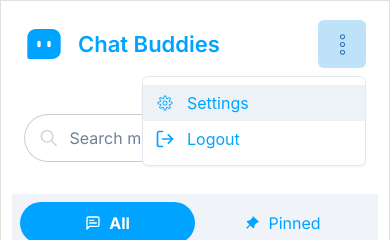
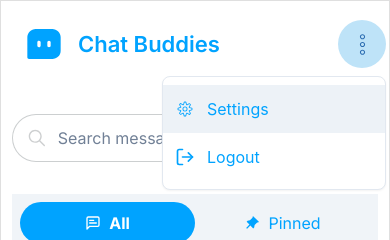
Before and after one commit to Muhammad-Huzaifa24/chat-app-UI, a React (Vite) app: page / in a window 390 px wide. Both pictures are taken after a click on the button "Menu". Shown: the top 240 px of the page. Built offline with nearby package versions, Linux system fonts and the light colour scheme.

Commit message:
add padding and spacing

```diff
--- a/src/App.jsx
+++ b/src/App.jsx
@@ -4,7 +4,7 @@ import ChatSection from "./components/ChatSection"
 function App() {
 
   return (
-    <div className="flex bg-[#F5F5F5] min-h-screen w-screen min-w-sm">
+    <div className="flex bg-[#F5F5F5] h-screen w-screen min-w-sm">
       <ChatPeople/>
       <ChatSection/>
     </div>
--- a/src/components/ChatPeople.jsx
+++ b/src/components/ChatPeople.jsx
@@ -41,7 +41,7 @@ const ChatPeople = () => {
   return (
     <>
       <div className='md:w-2/5 w-full  h-screen overflow-auto bg-[#FFFFFF] shadow-[inset_0_0_0_1px_rgba(94,94,94,0.2)] flex flex-col'>
-        <div role="logo-and-text" className="flex px-6 py-5 items-center gap-3.5">
+        <div role="logo-and-text" className="flex pl-6 pr-1 sm:px-6 py-5 items-center gap-3.5">
           <ChatAppIcon />
           <span className='f-inter font-semibold text-[22px] text-[#00A3FF] grow-1'>Chat Buddies</span>
           <div className="md:hidden block">
@@ -49,7 +49,7 @@ const ChatPeople = () => {
           />
           </div>
         </div>
-        <div role="search-and-add-contact" className="w-full  mt-6.5 px-6 mb-7 flex items-center gap-3">
+        <div role="search-and-add-contact" className="w-full  mt-6.5 px-3 sm:px-6 mb-7 flex items-center gap-3">
           <div role="search-field" className="w-full flex items-center gap-2.5 shadow-[inset_0_0_0_1px_#CCCFD0]  rounded-full sm:rounded-xl px-3.5 py-3">
             <IoIosSearch className="size-6 text-[#ABAFB199]" />
             <input
--- a/src/components/chakra-ui/Menu.jsx
+++ b/src/components/chakra-ui/Menu.jsx
@@ -25,10 +25,12 @@ const MainMenu = ({ isOpen, onOpen, onClose }) => {
         colorScheme="blue"
         // color="#00A3FF"
         className="md:hidden "
+        rounded={'full'}
       />
       <Portal>
-        <MenuList>
+        <MenuList rounded={'lg'} >
             <MenuItem
+            py={3}
                 color="#00A3FF"
                 onClick={onClose}
                 icon={<CiSettings size={20}/>}
@@ -36,6 +38,7 @@ const MainMenu = ({ isOpen, onOpen, onClose }) => {
                 Settings
             </MenuItem>
             <MenuItem
+            py={3}
                 color="#00A3FF"
                 icon={<FiLogOut size={20}/>}
                 onClick={onClose}
--- a/src/components/chakra-ui/Modal.jsx
+++ b/src/components/chakra-ui/Modal.jsx
@@ -54,7 +54,7 @@ const AddContactModal = ({ isOpen, onClose }) => {
                 </ModalBody>
 
                 <ModalFooter>
-                    <Button variant="ghost" mr={3} onClick={onClose} color="black"  border="1px solid #00A3FF">
+                    <Button variant="ghost" mr={3} onClick={onClose} color="black" border="1px solid #00A3FF">
                         Cancel
                     </Button>
                     <Button bg="#00A3FF" color="white" _hover={{ bg: "#008DD6" }}>
```
Lines whose indentation alone changed are shown as unchanged.
